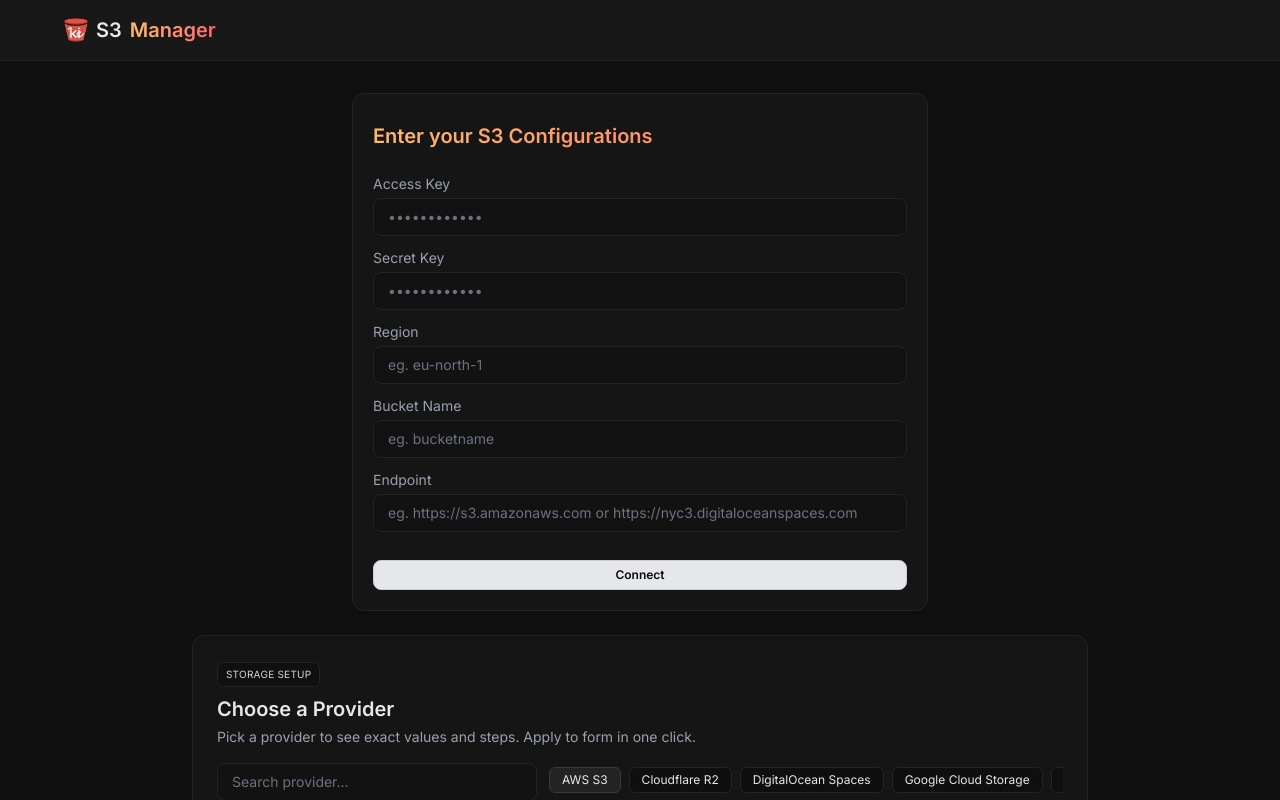
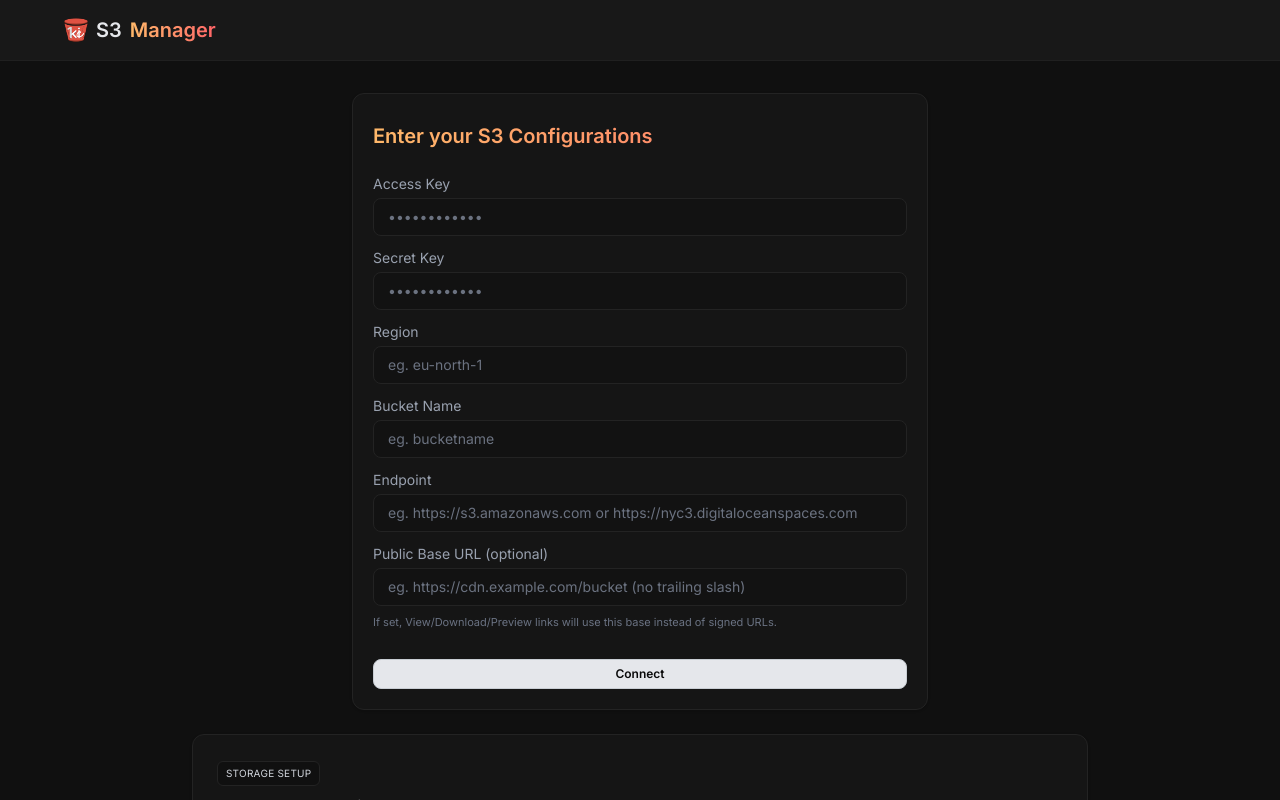
Before and after one commit to kevinpareek/s3-storage-manager, a React (Vite) app: page /config in a window 1280 px wide. Shown: the top 800 px of the page. Built offline with nearby package versions, Linux system fonts and the light colour scheme.

Commit message:
feat: add optional publicUrl configuration

```diff
--- a/src/api/downloadSelectionAsZip.js
+++ b/src/api/downloadSelectionAsZip.js
@@ -11,7 +11,7 @@ async function fetchAsArrayBuffer(url) {
 
 // Download a mix of files and folders as a single ZIP.
 // items: array of { type: 'file'|'folder', key: string, name: string }
-export default async function downloadSelectionAsZip(s3, items, bucketName, rootPrefixForZip = '') {
+export default async function downloadSelectionAsZip(s3, items, bucketName, rootPrefixForZip = '', publicBaseUrl = '') {
     const zip = new JSZip();
 
     // Normalize the zip root folder inside archive (optional)
@@ -41,7 +41,7 @@ export default async function downloadSelectionAsZip(s3, items, bucketName, root
 
     // Fetch all files and add to zip
     for (const entry of fileEntries) {
-        const url = await getFilePreview(s3, entry.key, false, bucketName);
+    const url = await getFilePreview(s3, entry.key, false, bucketName, publicBaseUrl);
         const buf = await fetchAsArrayBuffer(url);
         zip.file(entry.zipPath, buf);
     }
--- a/src/api/getFilePreview.js
+++ b/src/api/getFilePreview.js
@@ -1,12 +1,23 @@
 import { GetObjectCommand } from "@aws-sdk/client-s3";
 import { getSignedUrl } from "@aws-sdk/s3-request-presigner";
 
-export default async function getFilePreview(s3, key, download = false, bucketName = "") {
+// Generate a URL for viewing/downloading a key.
+// Rules:
+// - If publicBaseUrl is provided AND download === false -> return `${publicBaseUrl}/${encodedKey}`
+// - For download === true -> always return a signed URL (more reliable across CDNs)
+export default async function getFilePreview(s3, key, download = false, bucketName = "", publicBaseUrl = "") {
+    // Prefer public base URL only for non-download views
+    if (publicBaseUrl && !download) {
+        const base = String(publicBaseUrl).replace(/\/+$/, '');
+        const k = String(key || '');
+        const encodedKey = k.split('/').map(encodeURIComponent).join('/');
+        let url = `${base}/${encodedKey}`;
+        return url;
+    }
 
     if (!s3) {
         throw new Error("S3 client is not initialized");
     }
-    console.log(bucketName)
 
     const command = new GetObjectCommand({
         Bucket: bucketName,
@@ -16,8 +27,6 @@ export default async function getFilePreview(s3, key, download = false, bucketNa
         }),
     });
 
-
-    console.log(command)
     const url = await getSignedUrl(s3, command, { expiresIn: 3600 });
     return url;
 }
--- a/src/components/Container.jsx
+++ b/src/components/Container.jsx
@@ -169,8 +169,8 @@ export default function Container() {
             setIsGeneratingUrls(true)
             try {
                 if (infoItem.type === 'file') {
-                    const share = await getFilePreview(s3, infoItem.key, false, credentials.name)
-                    const dl = await getFilePreview(s3, infoItem.key, true, credentials.name)
+                    const share = await getFilePreview(s3, infoItem.key, false, credentials.name, credentials.publicUrl)
+                    const dl = await getFilePreview(s3, infoItem.key, true, credentials.name, credentials.publicUrl)
                     if (!mounted) return
                     setShareUrl(share)
                     setDownloadUrl(dl)
@@ -292,10 +292,10 @@ export default function Container() {
                                         const items = Array.from(selectedKeys).map(k => files.find(f => f.key === k)).filter(Boolean)
                                         if (items.length === 1 && items[0].type === 'file') {
                                             // direct download
-                                            const url = await getFilePreview(s3, items[0].key, true, credentials.name)
+                                            const url = await getFilePreview(s3, items[0].key, true, credentials.name, credentials.publicUrl)
                                             window.open(url, 'download')
                                         } else {
-                                            await downloadSelectionAsZip(s3, items, credentials.name, '')
+                                            await downloadSelectionAsZip(s3, items, credentials.name, '', credentials.publicUrl)
                                         }
                                     } finally {
                                         setDownloading(false)
@@ -356,7 +356,7 @@ export default function Container() {
                                 if (!item) return
                                 setDownloading(true)
                                 try {
-                                    await downloadSelectionAsZip(s3, [item], credentials.name, '')
+                                    await downloadSelectionAsZip(s3, [item], credentials.name, '', credentials.publicUrl)
                                 } finally {
                                     setDownloading(false)
                                 }
--- a/src/components/Finder.jsx
+++ b/src/components/Finder.jsx
@@ -78,7 +78,7 @@ export default function Finder({ contents = [], setCurrentDirectory, onRename, o
                 console.error('S3 client or credentials not ready for download');
                 return;
             }
-            const previewUrl = await getFilePreview(s3, key, true, credentials.name)
+            const previewUrl = await getFilePreview(s3, key, true, credentials.name, credentials.publicUrl)
             window.open(previewUrl, 'download')
         } catch (err) {
             console.error('Error downloading file', err)
--- a/src/components/modals/PreviewModal.jsx
+++ b/src/components/modals/PreviewModal.jsx
@@ -36,7 +36,7 @@ export default function PreviewModal({ isOpen, onClose, item }) {
       setLoading(true)
       setError(null)
       try {
-        const signedUrl = await getFilePreview(s3, item.key, false, credentials?.name)
+  const signedUrl = await getFilePreview(s3, item.key, false, credentials?.name, credentials?.publicUrl)
         if (cancelled) return
         setUrl(signedUrl)
         // For editor/text-like modes, fetch the content via fetch; signedUrl is temporary
--- a/src/pages/ConfigurationForm.jsx
+++ b/src/pages/ConfigurationForm.jsx
@@ -13,7 +13,8 @@ export default function ConfigurationForm() {
         secret_key: '',
         access_key: '',
         region: '',
-        endpoint: ''
+    endpoint: '',
+    publicUrl: ''
     })
     const { credentials, credentialsList, setCredentialsList } = useCredentials()
     const navigate = useNavigate()
@@ -308,7 +309,8 @@ export default function ConfigurationForm() {
                 secret_key: '',
                 access_key: '',
                 region: '',
-                endpoint: ''
+                endpoint: '',
+                publicUrl: ''
             })
             return navigate('/')
 
@@ -320,7 +322,8 @@ export default function ConfigurationForm() {
                 secret_key: '',
                 access_key: '',
                 region: '',
-                endpoint: ''
+                endpoint: '',
+                publicUrl: ''
             })
             return
         }
@@ -406,6 +409,20 @@ export default function ConfigurationForm() {
                                 className='input w-full text-sm'
                                 placeholder='eg. https://s3.amazonaws.com or https://nyc3.digitaloceanspaces.com'
                             />
+                        </div>
+                        <div className='flex flex-col items-start gap-1'>
+                            <label htmlFor="publicUrl" className='text-sm text-gray-400'>
+                                Public Base URL (optional)
+                            </label>
+                            <input
+                                type="text"
+                                name='publicUrl'
+                                value={formData.publicUrl}
+                                onChange={(e) => setFormData({ ...formData, publicUrl: e.target.value })}
+                                className='input w-full text-sm'
+                                placeholder='eg. https://cdn.example.com/bucket (no trailing slash)'
+                            />
+                            <span className='text-[11px] text-gray-500 mt-1'>If set, View/Download/Preview links will use this base instead of signed URLs.</span>
                         </div>
                         <button type='submit' className='btn btn-primary w-full text-sm mt-4'>
                             Connect
--- a/src/pages/EditCredential.jsx
+++ b/src/pages/EditCredential.jsx
@@ -12,7 +12,8 @@ export default function EditCredential() {
 		access_key: '',
 		secret_key: '',
 		region: '',
-		endpoint: ''
+		endpoint: '',
+		publicUrl: ''
 	});
 
 	useEffect(() => {
@@ -22,7 +23,8 @@ export default function EditCredential() {
 				access_key: credentials.access_key || '',
 				secret_key: credentials.secret_key || '',
 				region: credentials.region || '',
-				endpoint: credentials.endpoint || ''
+				endpoint: credentials.endpoint || '',
+				publicUrl: credentials.publicUrl || ''
 			});
 		}
 	}, [credentials]);
@@ -100,6 +102,7 @@ export default function EditCredential() {
 				<input className="input" name="region" placeholder="Region" value={formData.region} onChange={handleChange} />
                 <input className="input" name="name" placeholder="Bucket Name" value={formData.name} onChange={handleChange} />
 				<input className="input" name="endpoint" placeholder="Endpoint" value={formData.endpoint} onChange={handleChange} />
+				<input className="input" name="publicUrl" placeholder="Public Base URL (optional)" value={formData.publicUrl} onChange={handleChange} />
 				<button type="submit" className="btn btn-primary mt-2">Save</button>
 					<div className="flex items-center gap-2">
 						<button type="button" className="text-xs text-gray-400 hover:underline mt-2" onClick={() => navigate('/')}>Cancel</button>
```
